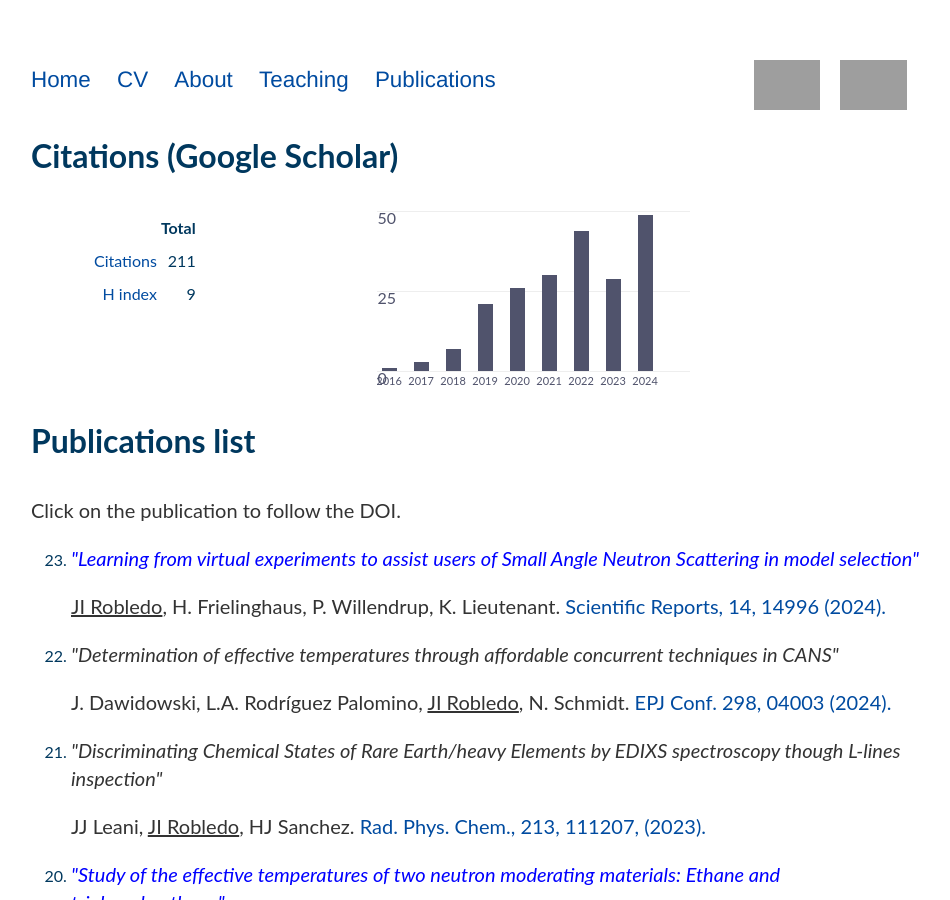
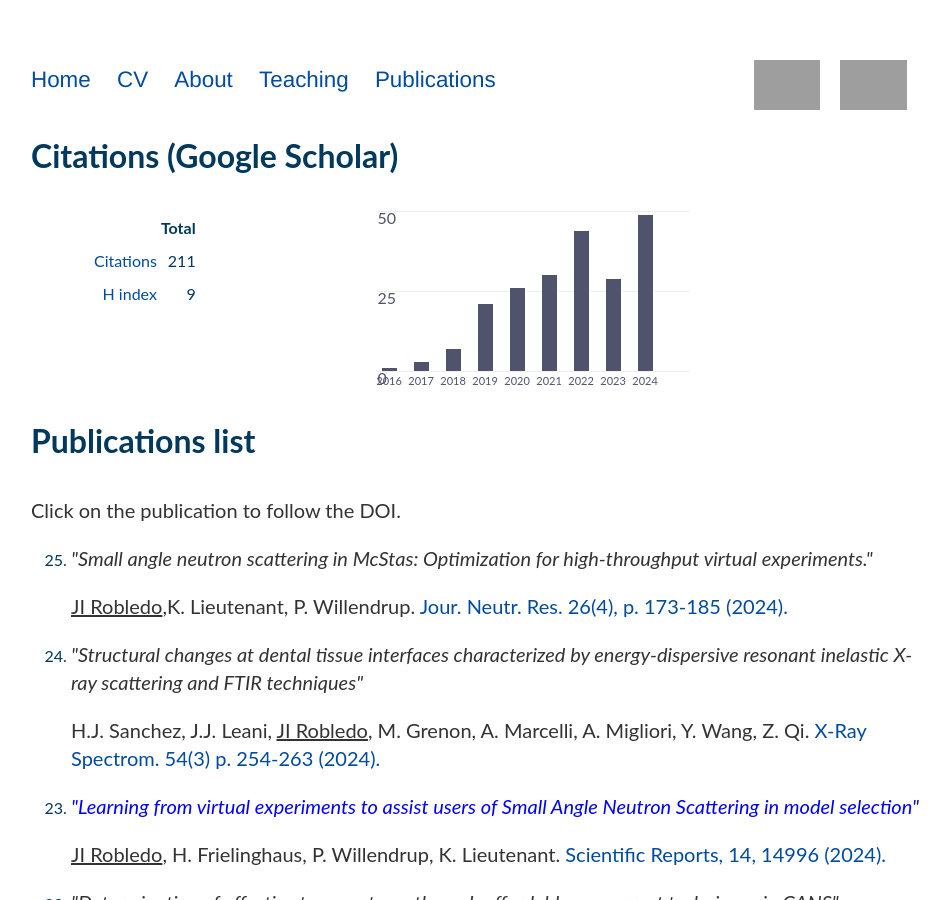
Before and after one commit to jorobledo/jorobledo.github.io, a Jekyll site: the page built from publications/index.html, in a window 1280 px wide and 900 px high. Shown: the whole window, without its empty margins (161-1111 px from the left). Built offline with Jekyll 4.4.1, drawn with Linux system fonts in a browser that asks for light colours; grey boxes are pictures that could not be loaded.

Commit message:
add 2 papers 2024

```diff
--- a/publications/index.html
+++ b/publications/index.html
@@ -71,6 +71,12 @@ title: Publications
     Click on the publication to follow the DOI.
 </p>
 <ol reversed>
+    <li><p style="font-size:20px">
+        <i>"Small angle neutron scattering in McStas: Optimization for high-throughput virtual experiments."</i> </p><p style="font-size:20px"> <u>JI Robledo</u>,K. Lieutenant, P. Willendrup. <a href="https://doi.org/10.1177/10238166251313936"> Jour. Neutr. Res. 26(4), p. 173-185 (2024). </a>
+    </p></li>
+    <li><p style="font-size:20px">
+        <i>"Structural changes at dental tissue interfaces characterized by energy‐dispersive resonant inelastic X‐ray scattering and FTIR techniques"</i> </p><p style="font-size:20px"> H.J. Sanchez, J.J. Leani,  <u>JI Robledo</u>, M. Grenon, A. Marcelli, A. Migliori, Y. Wang, Z. Qi. <a href="https://doi.org/10.1002/xrs.3454"> X-Ray Spectrom. 54(3) p. 254-263 (2024). </a>
+    </p></li>
     <li><p style="font-size:20px; color:blue;">
         <i>"Learning from virtual experiments to assist users of Small Angle Neutron Scattering in model selection"</i> </p><p style="font-size:20px"> <u>JI Robledo</u>, H. Frielinghaus, P. Willendrup, K. Lieutenant. <a href="https://doi.org/10.1038/s41598-024-65712-y"> Scientific Reports, 14, 14996 (2024). </a>
     </p></li>
```
